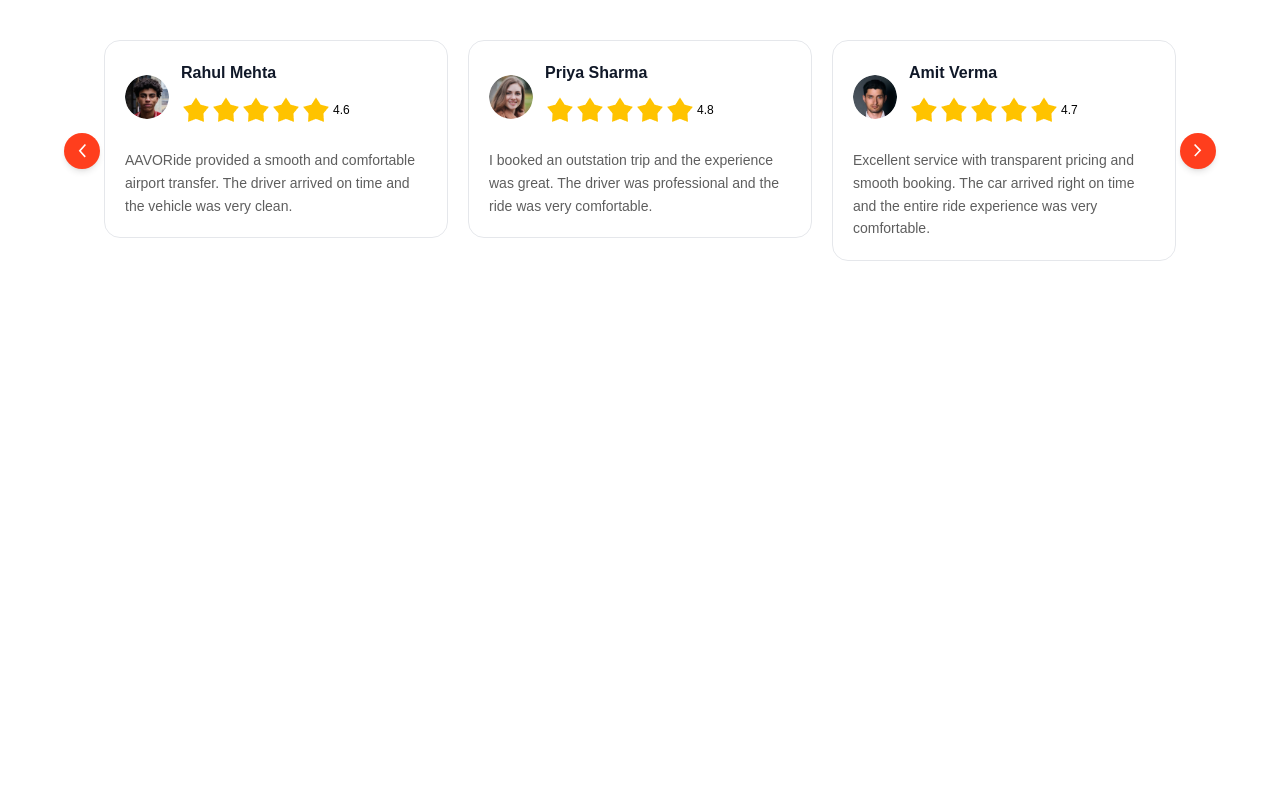
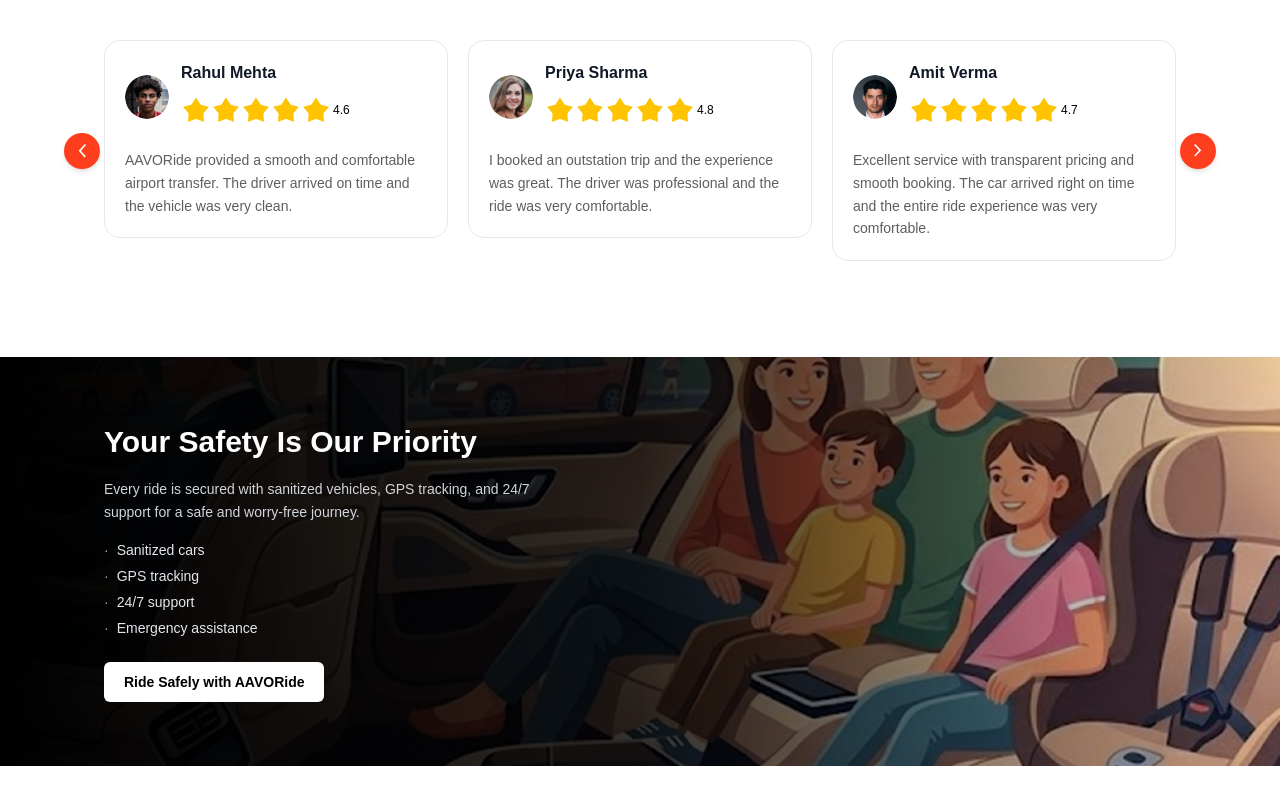
Before and after one commit to Olowokere-Destiny/aavoride, a Next.js app: page / in a window 1280 px wide. Shown: the part 2679-3477 px from the top of the page. Before the commit the page ends 3004 px from the top, so only its background shows below. Built offline with nearby package versions, Linux system fonts and the light colour scheme; a web font is replaced by a local one.

Commit message:
priority section

```diff
--- a/app/page.tsx
+++ b/app/page.tsx
@@ -1,6 +1,7 @@
 import Hero from "@/components/Hero";
 import HowItWorks from "@/components/HowItWorks";
 import NavBar from "@/components/NavBar";
+import PrioritySection from "@/components/PrioritySection";
 import ReviewsSection from "@/components/ReviewsSection";
 import RidesSection from "@/components/RidesSection";
 import ServicesSection from "@/components/ServicesSection";
@@ -17,6 +18,7 @@ export default function Home() {
       <WhySection />
       <RidesSection />
       <ReviewsSection />
+      <PrioritySection />
     </main>
     </>
   );
--- /dev/null
+++ b/components/PrioritySection.tsx
@@ -0,0 +1,54 @@
+import Image from "next/image";
+import bgImage from "../assets/images/priority-bg.png";
+
+const bullets = [
+  "Sanitized cars",
+  "GPS tracking",
+  "24/7 support",
+  "Emergency assistance",
+];
+
+export default function PrioritySection() {
+  return (
+    <section className="relative w-full overflow-hidden min-h-70 sm:min-h-80 my-8">
+      {/* background */}
+      <Image
+        src={bgImage}
+        alt="Family riding safely in a car"
+        fill
+        className="object-cover object-center"
+      />
+
+      {/* dark overlay */}
+      <div className="absolute inset-0 bg-linear-to-r from-black via-black/80 to-transparent" />
+
+
+      <div className="relative z-10 h-full max-w-6xl mx-auto px-6 sm:px-10 py-12 sm:py-16 flex flex-col justify-center gap-5">
+        <div className="max-w-md flex flex-col gap-4">
+          <h2 className="text-2xl sm:text-3xl font-bold text-white leading-snug">
+            Your Safety Is Our Priority
+          </h2>
+          <p className="text-sm text-gray-300 leading-relaxed">
+            Every ride is secured with sanitized vehicles, GPS tracking, and 24/7
+            support for a safe and worry-free journey.
+          </p>
+
+
+          <ul className="flex flex-col gap-1.5">
+            {bullets.map((item) => (
+              <li key={item} className="flex items-center gap-2 text-sm text-gray-200">
+                <span className="text-gray-400">·</span>
+                {item}
+              </li>
+            ))}
+          </ul>
+
+
+          <button className="mt-2 w-fit px-5 py-2.5 rounded-md text-sm font-semibold bg-white">
+            Ride Safely with AAVORide
+          </button>
+        </div>
+      </div>
+    </section>
+  );
+}
```
Also changed, not shown: assets/images/priority-bg.png (added).
